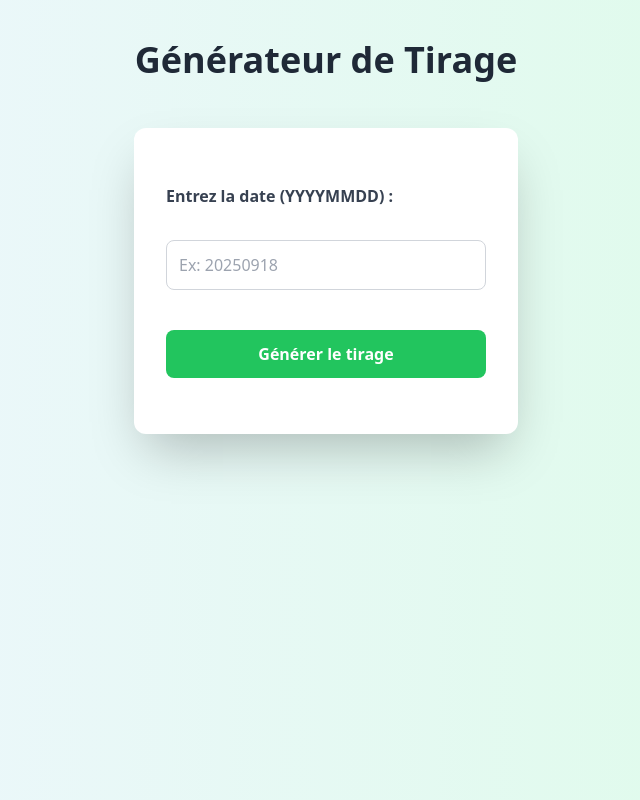
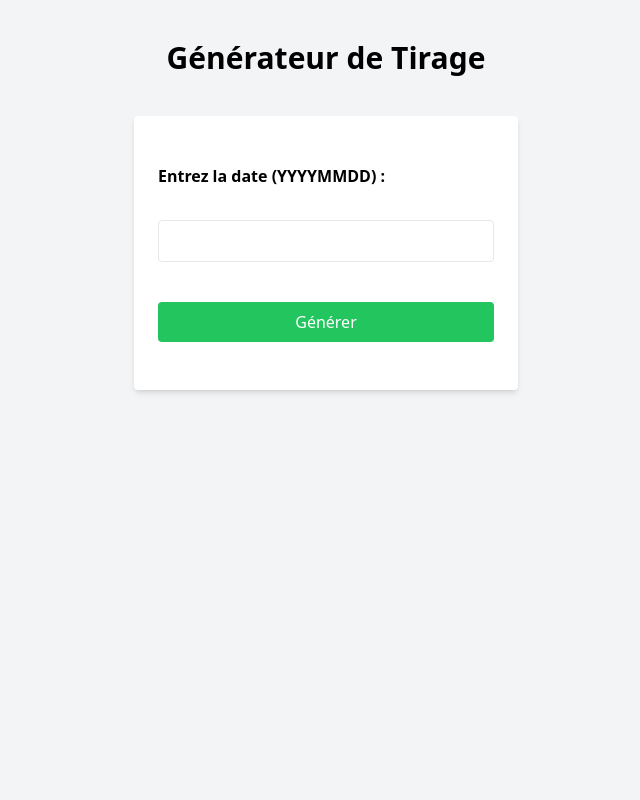
Before and after one commit to Cedrignonsieka/Ida-IES-le-campus, a Python web app: template templates/index.html in a window 1280 px wide. Shown: the whole page, without its empty margins (314-954 px from the left). Run offline with Jinja, Linux system fonts and the light colour scheme; the template is opened without the code that fills it, so the values that code supplies are empty; some libraries are stand-ins or nearby versions.

Commit message:
Update index.html

```diff
--- a/templates/index.html
+++ b/templates/index.html
@@ -1,41 +1,65 @@
 <!DOCTYPE html>
+
 <html lang="fr">
+
 <head>
+
   <meta charset="UTF-8">
+
   <meta name="viewport" content="width=device-width, initial-scale=1.0">
+
   <title>Tirage Loterie</title>
+
   <script src="https://cdn.tailwindcss.com"></script>
+
 </head>
-<body class="bg-gradient-to-r from-blue-50 to-green-100 flex flex-col items-center min-h-screen p-4">
-  <h1 class="text-4xl font-extrabold mb-6 text-center text-gray-800 animate-fadeIn">Générateur de Tirage</h1>
 
-  <form method="post" class="bg-white p-8 rounded-xl shadow-2xl w-full max-w-sm transform hover:scale-105 transition-transform duration-300">
-    <label for="date_input" class="block mb-2 font-semibold text-gray-700">Entrez la date (YYYYMMDD) :</label>
-    <input type="text" id="date_input" name="date_input" class="border border-gray-300 rounded-lg w-full p-3 mb-4 focus:ring-2 focus:ring-green-500 focus:border-transparent" placeholder="Ex: 20250918" required>
-    <button type="submit" class="bg-green-500 text-white font-bold py-3 px-6 rounded-lg hover:bg-green-600 transition-colors duration-200 w-full transform hover:-translate-y-1">Générer le tirage</button>
+<body class="bg-gray-100 flex flex-col items-center min-h-screen p-4">
+
+  <h1 class="text-3xl font-bold mb-4 text-center">Générateur de Tirage</h1>
+
+
+
+  <form method="post" class="bg-white p-6 rounded shadow-md w-full max-w-sm">
+
+    <label class="block mb-2 font-semibold">Entrez la date (YYYYMMDD) :</label>
+
+    <input type="text" name="date_input" class="border rounded w-full p-2 mb-4" required>
+
+    <button type="submit" class="bg-green-500 text-white px-4 py-2 rounded hover:bg-green-600 w-full">Générer</button>
+
   </form>
 
+
+
   {% if error %}
-  <div class="mt-4 p-3 bg-red-100 border border-red-400 text-red-700 rounded-lg w-full max-w-sm text-center animate-shake">{{ error }}</div>
+
+  <p class="text-red-500 mt-4">{{ error }}</p>
+
   {% endif %}
 
+
+
   {% if tirages %}
-  <div class="mt-8 w-full max-w-md space-y-4">
+
+  <div class="mt-6 w-full max-w-md">
+
     {% for t in tirages %}
-    <div class="bg-white p-6 rounded-xl shadow-lg border-l-4 border-green-500 animate-slideInUp">
-      <p class="font-bold text-lg text-gray-800">Numéros principaux :
-        <span class="flex flex-wrap gap-2 mt-2">
-          {% for number in t.main %}
-          <span class="bg-blue-600 text-white font-bold rounded-full h-8 w-8 flex items-center justify-center">{{ number }}</span>
-          {% endfor %}
-        </span>
-      </p>
-      <p class="font-bold text-lg text-gray-800 mt-4">Numéro complémentaire :
-        <span class="bg-red-600 text-white font-bold rounded-full h-8 w-8 flex items-center justify-center inline-flex ml-2">{{ t.bonus }}</span>
-      </p>
+
+    <div class="bg-white p-4 rounded shadow mb-4">
+
+      <p class="font-semibold">Numéros principaux : <span class="text-blue-600">{{ t.main | join(', ') }}</span></p>
+
+      <p class="font-semibold">Numéro complémentaire : <span class="text-red-600">{{ t.bonus }}</span></p>
+
     </div>
+
     {% endfor %}
+
   </div>
+
   {% endif %}
+
 </body>
+
 </html>
```
